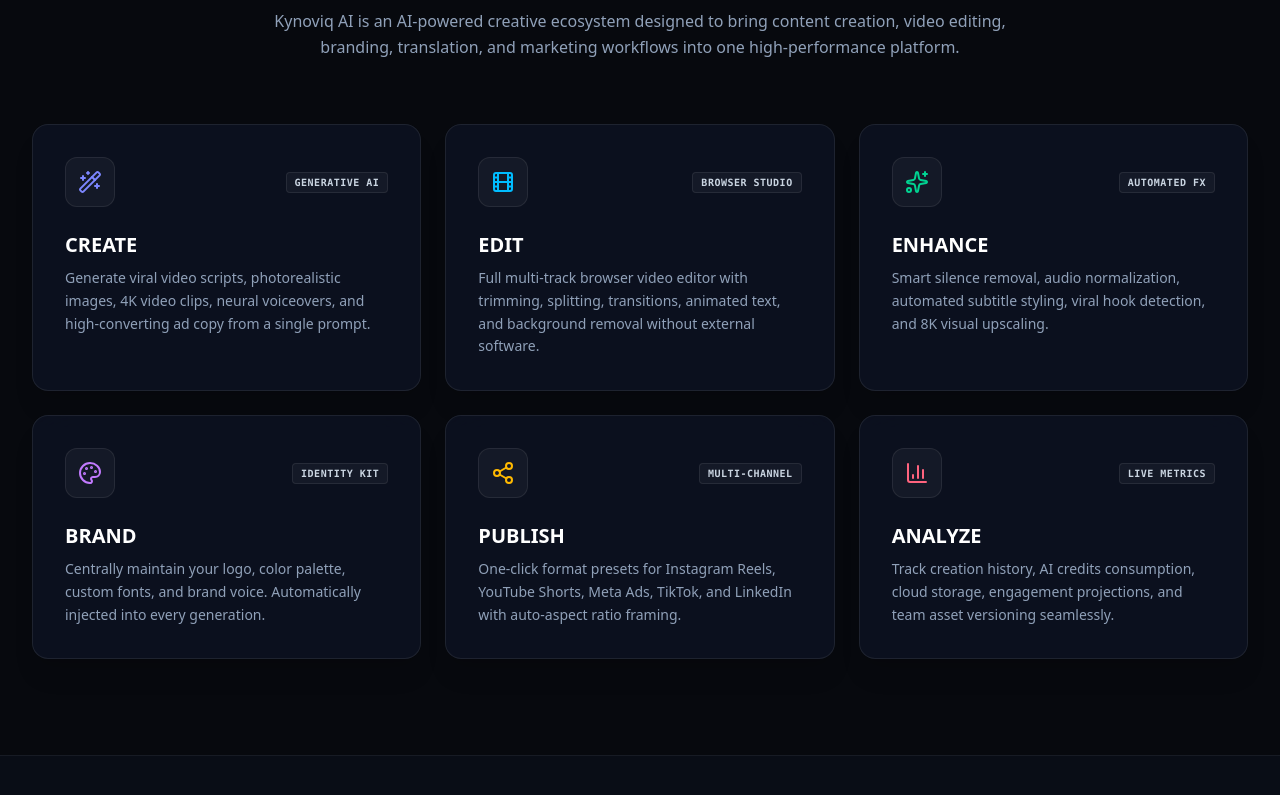
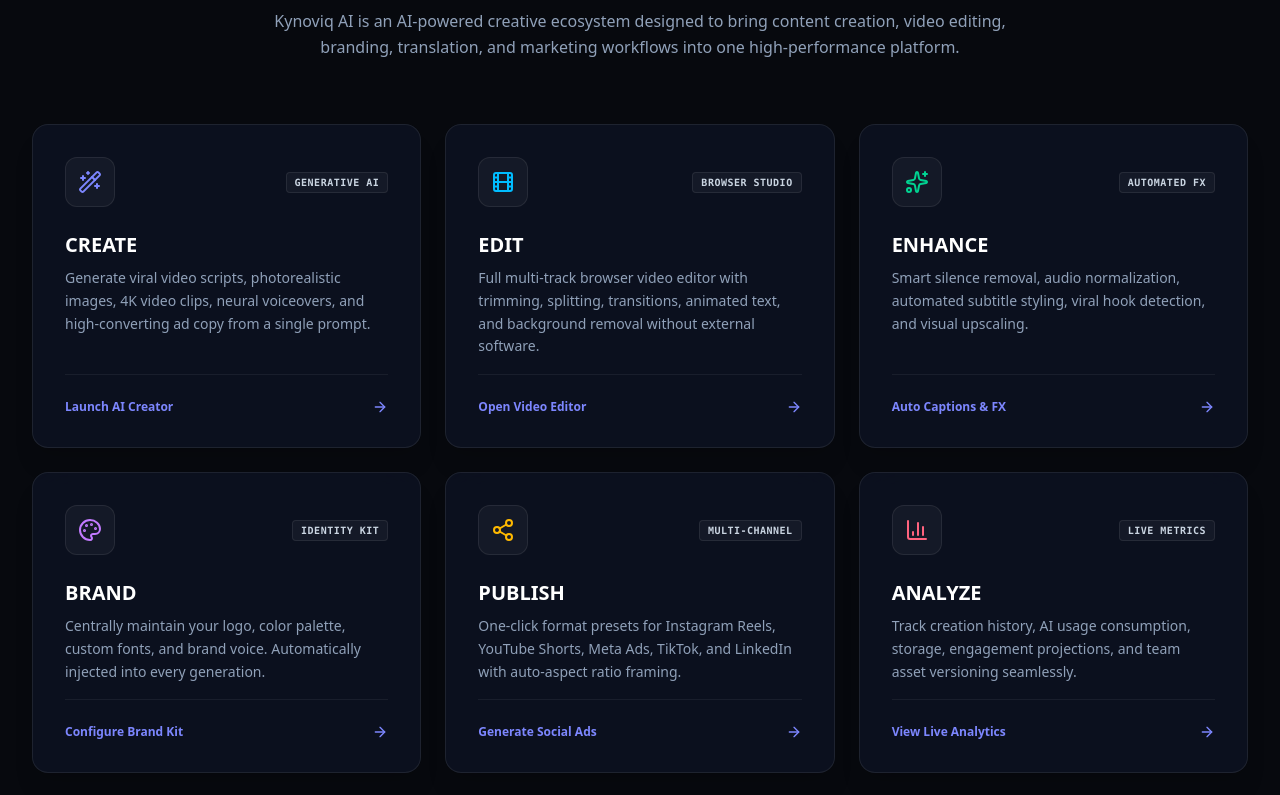
Before and after one commit to mdhassanraza0879-sudo/kynoviq-ai, a Next.js app: page / in a window 1280 px wide. Shown: the part 1725-2520 px from the top of the page. Built offline with nearby package versions, Linux system fonts and the light colour scheme.

Commit message:
Activate all 6 Creative Lifecycle Ecosystem cards with direct interactive tool launchers

```diff
--- a/src/app/page.tsx
+++ b/src/app/page.tsx
@@ -337,61 +337,83 @@
             </p>
           </div>
 
-          {/* 6 Core Pillars */}
+          {/* 6 Core Pillars - Fully Active & Interactive */}
           <div className="grid grid-cols-1 md:grid-cols-2 lg:grid-cols-3 gap-6">
             {[
               {
                 title: 'CREATE',
+                href: '/chat',
+                actionText: 'Launch AI Creator',
                 icon: <Wand2 className="w-6 h-6 text-indigo-400" />,
                 desc: 'Generate viral video scripts, photorealistic images, 4K video clips, neural voiceovers, and high-converting ad copy from a single prompt.',
                 badge: 'Generative AI',
               },
               {
                 title: 'EDIT',
+                href: '/studio/editor',
+                actionText: 'Open Video Editor',
                 icon: <Film className="w-6 h-6 text-sky-400" />,
                 desc: 'Full multi-track browser video editor with trimming, splitting, transitions, animated text, and background removal without external software.',
                 badge: 'Browser Studio',
               },
               {
                 title: 'ENHANCE',
+                href: '/studio/captions',
+                actionText: 'Auto Captions & FX',
                 icon: <Sparkles className="w-6 h-6 text-emerald-400" />,
-                desc: 'Smart silence removal, audio normalization, automated subtitle styling, viral hook detection, and 8K visual upscaling.',
+                desc: 'Smart silence removal, audio normalization, automated subtitle styling, viral hook detection, and visual upscaling.',
                 badge: 'Automated FX',
               },
               {
                 title: 'BRAND',
+                href: '/brand-kit',
+                actionText: 'Configure Brand Kit',
                 icon: <Palette className="w-6 h-6 text-purple-400" />,
                 desc: 'Centrally maintain your logo, color palette, custom fonts, and brand voice. Automatically injected into every generation.',
                 badge: 'Identity Kit',
               },
               {
                 title: 'PUBLISH',
+                href: '/studio/social',
+                actionText: 'Generate Social Ads',
                 icon: <Share2 className="w-6 h-6 text-amber-400" />,
                 desc: 'One-click format presets for Instagram Reels, YouTube Shorts, Meta Ads, TikTok, and LinkedIn with auto-aspect ratio framing.',
                 badge: 'Multi-Channel',
               },
               {
                 title: 'ANALYZE',
+                href: '/analytics',
+                actionText: 'View Live Analytics',
                 icon: <BarChart3 className="w-6 h-6 text-rose-400" />,
-                desc: 'Track creation history, AI credits consumption, cloud storage, engagement projections, and team asset versioning seamlessly.',
+                desc: 'Track creation history, AI usage consumption, storage, engagement projections, and team asset versioning seamlessly.',
                 badge: 'Live Metrics',
               },
             ].map((card) => (
-              <div
+              <Link
                 key={card.title}
-                className="p-8 rounded-2xl bg-slate-900/60 border border-white/[0.08] backdrop-blur-xl hover:border-indigo-500/40 transition-all group hover:-translate-y-1 shadow-xl"
+                href={card.href}
+                className="p-8 rounded-2xl bg-slate-900/60 border border-white/[0.08] backdrop-blur-xl hover:border-indigo-500/50 transition-all group hover:-translate-y-1.5 shadow-xl flex flex-col justify-between block cursor-pointer hover:shadow-indigo-500/10"
               >
+                <div>
                   <div className="flex items-center justify-between mb-6">
-                  <div className="p-3 rounded-xl bg-white/[0.04] border border-white/[0.08] group-hover:bg-indigo-600/20 group-hover:border-indigo-500/30 transition-colors">
+                    <div className="p-3 rounded-xl bg-white/[0.04] border border-white/[0.08] group-hover:bg-indigo-600/20 group-hover:border-indigo-500/40 transition-colors">
                       {card.icon}
                     </div>
-                  <span className="text-[10px] font-mono font-bold uppercase tracking-wider px-2 py-0.5 rounded bg-white/[0.04] border border-white/[0.08] text-slate-300">
+                    <span className="text-[10px] font-mono font-bold uppercase tracking-wider px-2 py-0.5 rounded bg-white/[0.04] border border-white/[0.08] text-slate-300 group-hover:text-indigo-300">
                       {card.badge}
                     </span>
                   </div>
-                <h3 className="text-xl font-black text-white mb-2">{card.title}</h3>
+                  <h3 className="text-xl font-black text-white mb-2 group-hover:text-indigo-300 transition-colors">
+                    {card.title}
+                  </h3>
                   <p className="text-xs sm:text-sm text-slate-400 leading-relaxed">{card.desc}</p>
                 </div>
+
+                <div className="pt-6 mt-4 border-t border-white/[0.06] flex items-center justify-between text-xs font-bold text-indigo-400 group-hover:text-indigo-300">
+                  <span>{card.actionText}</span>
+                  <ArrowRight className="w-4 h-4 group-hover:translate-x-1 transition-transform" />
+                </div>
+              </Link>
             ))}
           </div>
         </div>
```
Lines whose indentation alone changed are shown as unchanged.
